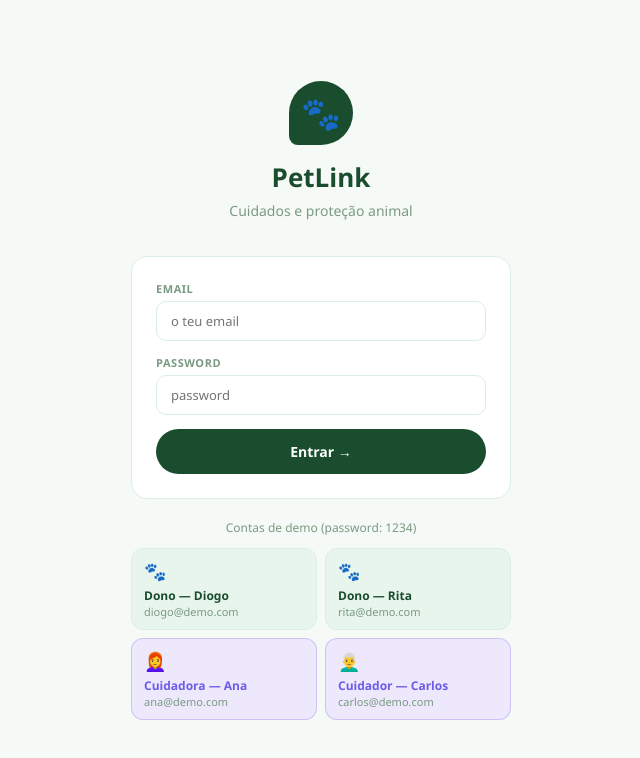
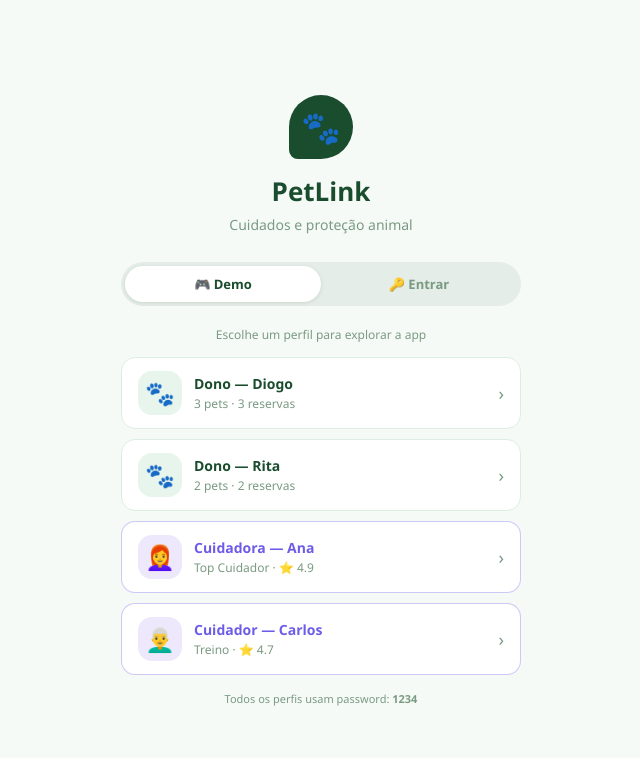
Before and after one commit to Dee-Tee11/PetLink, a React (Vite) app in the folder files/: page / in a window 1280 px wide. Shown: the top 758 px of the page, without its empty margins (319-959 px from the left). Built offline with nearby package versions, Linux system fonts and the light colour scheme.

Commit message:
feat: implement initial Login and Alerts screens with design tokens and demo authentication

```diff
--- a/files/src/App.jsx
+++ b/files/src/App.jsx
@@ -52,6 +52,7 @@ function LoginScreen({ onLogin }) {
   const [password, setPassword] = useState("");
   const [error, setError]       = useState("");
   const [loading, setLoading]   = useState(false);
+  const [mode, setMode]         = useState("demo"); // "demo" | "login"
 
   const handle = (em, pw="1234") => {
     setLoading(true); setError("");
@@ -62,25 +63,57 @@ function LoginScreen({ onLogin }) {
   };
 
   const demos = [
-    { label:"Dono — Diogo",    email:"diogo@demo.com",  role:"dono",     emoji:"🐾" },
-    { label:"Dono — Rita",     email:"rita@demo.com",   role:"dono",     emoji:"🐾" },
-    { label:"Cuidadora — Ana", email:"ana@demo.com",    role:"cuidador", emoji:"👩‍🦰" },
-    { label:"Cuidador — Carlos",email:"carlos@demo.com",role:"cuidador", emoji:"👨‍🦳" },
+    { label:"Dono — Diogo",      email:"diogo@demo.com",  role:"dono",     emoji:"🐾", desc:"3 pets · 3 reservas" },
+    { label:"Dono — Rita",       email:"rita@demo.com",   role:"dono",     emoji:"🐾", desc:"2 pets · 2 reservas" },
+    { label:"Cuidadora — Ana",   email:"ana@demo.com",    role:"cuidador", emoji:"👩‍🦰", desc:"Top Cuidador · ⭐ 4.9" },
+    { label:"Cuidador — Carlos", email:"carlos@demo.com", role:"cuidador", emoji:"👨‍🦳", desc:"Treino · ⭐ 4.7" },
   ];
 
   return (
     <div style={{ minHeight:"100dvh", display:"flex", flexDirection:"column", alignItems:"center", justifyContent:"center", background:C.cream, padding:24, fontFamily:"'Segoe UI',system-ui,sans-serif" }}>
-      <div style={{ width:"100%", maxWidth:380 }}>
-        <div style={{ textAlign:"center", marginBottom:36 }}>
+      <div style={{ width:"100%", maxWidth:400 }}>
+
+        {/* Logo */}
+        <div style={{ textAlign:"center", marginBottom:28 }}>
           <div style={{ width:64, height:64, borderRadius:"50% 50% 50% 14%", background:C.forest, display:"flex", alignItems:"center", justifyContent:"center", fontSize:32, margin:"0 auto 14px" }}>🐾</div>
           <h1 style={{ margin:0, fontSize:26, fontWeight:800, color:C.forest }}>PetLink</h1>
           <p style={{ color:C.muted, fontSize:14, margin:"6px 0 0" }}>Cuidados e proteção animal</p>
         </div>
 
+        {/* Toggle Demo / Entrar */}
+        <div style={{ display:"flex", background:"#e4ede7", borderRadius:100, padding:4, marginBottom:20 }}>
+          {[["demo","🎮 Demo"],["login","🔑 Entrar"]].map(([m,l])=>(
+            <button key={m} onClick={()=>{ setMode(m); setError(""); }} style={{ flex:1, background:mode===m?C.white:"transparent", border:"none", borderRadius:100, padding:"9px 0", fontWeight:700, fontSize:13, color:mode===m?C.forest:C.muted, cursor:"pointer", fontFamily:"inherit", boxShadow:mode===m?"0 1px 4px rgba(0,0,0,.10)":"none", transition:"all .18s" }}>{l}</button>
+          ))}
+        </div>
+
+        {/* DEMO MODE */}
+        {mode==="demo" && (
+          <div style={{ display:"flex", flexDirection:"column", gap:10 }}>
+            <p style={{ textAlign:"center", color:C.muted, fontSize:12, margin:"0 0 4px" }}>Escolhe um perfil para explorar a app</p>
+            {demos.map((d,i)=>(
+              <button key={i} onClick={()=>handle(d.email)}
+                style={{ background:C.white, border:`1.5px solid ${d.role==="dono"?C.border:C.purple+"55"}`, borderRadius:14, padding:"13px 16px", cursor:"pointer", fontFamily:"inherit", textAlign:"left", display:"flex", alignItems:"center", gap:12, transition:"box-shadow .15s" }}
+                onMouseEnter={e=>e.currentTarget.style.boxShadow="0 2px 12px rgba(0,0,0,.09)"}
+                onMouseLeave={e=>e.currentTarget.style.boxShadow="none"}>
+                <div style={{ width:44, height:44, borderRadius:14, background:d.role==="dono"?C.pale:C.purpleBg, display:"flex", alignItems:"center", justifyContent:"center", fontSize:24, flexShrink:0 }}>{d.emoji}</div>
+                <div style={{ flex:1 }}>
+                  <div style={{ fontWeight:700, fontSize:14, color:d.role==="dono"?C.forest:C.purple }}>{d.label}</div>
+                  <div style={{ fontSize:12, color:C.muted, marginTop:2 }}>{d.desc}</div>
+                </div>
+                <span style={{ color:C.muted, fontSize:18 }}>›</span>
+              </button>
+            ))}
+            <p style={{ textAlign:"center", color:C.muted, fontSize:11, marginTop:6 }}>Todos os perfis usam password: <b>1234</b></p>
+          </div>
+        )}
+
+        {/* LOGIN MODE */}
+        {mode==="login" && (
           <div style={{ ...card, padding:24, display:"flex", flexDirection:"column", gap:14 }}>
             <div>
               <label style={LBL}>Email</label>
-            <input style={INPUT} type="email" placeholder="o teu email" value={email} onChange={e=>setEmail(e.target.value)} onKeyDown={e=>e.key==="Enter"&&handle(email,password)}/>
+              <input style={INPUT} type="email" placeholder="o teu email" value={email} onChange={e=>setEmail(e.target.value)} onKeyDown={e=>e.key==="Enter"&&handle(email,password)} autoFocus/>
             </div>
             <div>
               <label style={LBL}>Password</label>
@@ -91,19 +124,8 @@ function LoginScreen({ onLogin }) {
               {loading?"A entrar...":"Entrar →"}
             </button>
           </div>
+        )}
 
-        <div style={{ marginTop:20 }}>
-          <p style={{ textAlign:"center", color:C.muted, fontSize:12, marginBottom:12 }}>Contas de demo (password: 1234)</p>
-          <div style={{ display:"grid", gridTemplateColumns:"1fr 1fr", gap:8 }}>
-            {demos.map((d,i)=>(
-              <button key={i} onClick={()=>handle(d.email)} style={{ background:d.role==="dono"?C.pale:C.purpleBg, border:`1px solid ${d.role==="dono"?C.border:C.purple+"44"}`, borderRadius:12, padding:"10px 12px", cursor:"pointer", fontFamily:"inherit", textAlign:"left" }}>
-                <div style={{ fontSize:18, marginBottom:4 }}>{d.emoji}</div>
-                <div style={{ fontWeight:700, fontSize:12, color:d.role==="dono"?C.forest:C.purple }}>{d.label}</div>
-                <div style={{ fontSize:11, color:C.muted }}>{d.email}</div>
-              </button>
-            ))}
-          </div>
-        </div>
       </div>
     </div>
   );
@@ -334,7 +356,6 @@ function CaregiversScreen({ user, ownerPets, bookings, setBookings }) {
         </div>
       )}
 
-      {/* BOOKING FORM */}
       {showBook ? (
         bookDone ? (
           <div style={{ ...card, textAlign:"center", padding:40, background:"#e8f5ec", border:`2px solid ${C.mint}` }}>
@@ -449,8 +470,6 @@ function DonoBookingsScreen({ user, bookings, setBookings }) {
                     <Badge color={STATUS_COLORS[b.status]?.[0]} bg={STATUS_COLORS[b.status]?.[1]}>{b.status}</Badge>
                   </div>
                 </div>
-
-                {/* Quote details for dono to review */}
                 {status==="orçamento_enviado" && b.quote_price && (
                   <>
                     <div style={{ background:"#ede8fc", borderRadius:12, padding:14, marginBottom:12, border:"1px solid #c8b8f8" }}>
@@ -603,7 +622,7 @@ function CuidadorDashboard({ user, profile, bookings, setTab }) {
 }
 
 /* ─────────────────────────────────────────────
-   CUIDADOR: AGENDA (confirmed/active only)
+   CUIDADOR: AGENDA
 ───────────────────────────────────────────── */
 function CuidadorAgenda({ user, bookings, setBookings }) {
   const mine = bookings.filter(b => b.caregiver_id===user.id && ["confirmado","a decorrer"].includes(b.status));
@@ -655,10 +674,10 @@ function CuidadorAgenda({ user, bookings, setBookings }) {
 }
 
 /* ─────────────────────────────────────────────
-   CUIDADOR: PEDIDOS (quote flow)
+   CUIDADOR: PEDIDOS
 ───────────────────────────────────────────── */
 function CuidadorPedidos({ user, bookings, setBookings }) {
-  const [quoteOpen, setQuoteOpen] = useState(null); // booking id
+  const [quoteOpen, setQuoteOpen] = useState(null);
   const [qForm, setQForm]         = useState({ price:"", notes:"", visit_date:"", visit_time:"" });
 
   const mine = bookings.filter(b => b.caregiver_id===user.id && ["pendente","orçamento_enviado","rejeitado"].includes(b.status));
@@ -683,14 +702,12 @@ function CuidadorPedidos({ user, bookings, setBookings }) {
         <h2 style={{ margin:0, fontSize:20, fontWeight:800 }}>📩 Pedidos</h2>
         <p style={{ color:C.muted, fontSize:13, margin:"4px 0 0" }}>Analisa cada pedido e envia um orçamento ao dono</p>
       </div>
-
       {mine.length===0 && (
         <div style={{ ...card, textAlign:"center", padding:40, color:C.muted }}>
           <div style={{ fontSize:40, marginBottom:12 }}>📭</div>
           <div style={{ fontWeight:600 }}>Sem pedidos de momento</div>
         </div>
       )}
-
       {["pendente","orçamento_enviado","rejeitado"].map(status => {
         const list = mine.filter(b => b.status===status);
         if (!list.length) return null;
@@ -704,7 +721,6 @@ function CuidadorPedidos({ user, bookings, setBookings }) {
               const isOpen = quoteOpen===b.id;
               return (
                 <div key={b.id} style={{ ...card, marginBottom:10, border: status==="pendente" ? `2px solid ${C.mint}` : `1px solid ${C.border}` }}>
-                  {/* header */}
                   <div style={{ display:"flex", alignItems:"center", gap:10, marginBottom:12 }}>
                     <div style={{ width:42,height:42,borderRadius:"50%",background:`linear-gradient(135deg,${C.mint},${C.moss})`,display:"flex",alignItems:"center",justifyContent:"center",fontSize:20,flexShrink:0 }}>{owner?.avatar}</div>
                     <div style={{ flex:1 }}>
@@ -713,8 +729,6 @@ function CuidadorPedidos({ user, bookings, setBookings }) {
                     </div>
                     <Badge color={STATUS_COLORS[b.status]?.[0]} bg={STATUS_COLORS[b.status]?.[1]}>{b.status}</Badge>
                   </div>
-
-                  {/* request details */}
                   <div style={{ background:C.pale, borderRadius:12, padding:12, marginBottom:10 }}>
                     <div style={{ fontSize:11, color:C.muted, fontWeight:700, textTransform:"uppercase", marginBottom:8 }}>Pedido do dono</div>
                     <div style={{ display:"grid", gridTemplateColumns:"1fr 1fr", gap:6 }}>
@@ -724,8 +738,6 @@ function CuidadorPedidos({ user, bookings, setBookings }) {
                     </div>
                     {b.notes && <div style={{ marginTop:8, fontSize:13, color:C.muted, fontStyle:"italic" }}>📝 "{b.notes}"</div>}
                   </div>
-
-                  {/* sent quote summary */}
                   {b.quote_price && (
                     <div style={{ background:"#ede8fc", borderRadius:12, padding:12, marginBottom:10, border:"1px solid #c8b8f8" }}>
                       <div style={{ fontSize:11, color:C.purple, fontWeight:700, textTransform:"uppercase", marginBottom:8 }}>Orçamento enviado</div>
@@ -737,29 +749,15 @@ function CuidadorPedidos({ user, bookings, setBookings }) {
                       {b.quote_notes && <div style={{ marginTop:8, fontSize:13, color:"#6c5ce7", fontStyle:"italic" }}>📝 "{b.quote_notes}"</div>}
                     </div>
                   )}
-
-                  {/* QUOTE FORM */}
                   {status==="pendente" && (
                     isOpen ? (
                       <div style={{ display:"flex", flexDirection:"column", gap:10 }}>
                         <div style={{ fontSize:13, fontWeight:700, color:C.forest }}>💶 Enviar orçamento</div>
                         <div style={{ display:"grid", gridTemplateColumns:"1fr 1fr", gap:10 }}>
-                          <div>
-                            <label style={LBL}>Valor (€) *</label>
-                            <input style={INPUT} type="number" placeholder="ex: 25" value={qForm.price} onChange={e=>setQForm(f=>({...f,price:e.target.value}))}/>
-                          </div>
-                          <div>
-                            <label style={LBL}>Data confirmada</label>
-                            <input style={INPUT} type="date" value={qForm.visit_date} onChange={e=>setQForm(f=>({...f,visit_date:e.target.value}))}/>
-                          </div>
-                          <div>
-                            <label style={LBL}>Hora confirmada</label>
-                            <input style={INPUT} type="time" value={qForm.visit_time} onChange={e=>setQForm(f=>({...f,visit_time:e.target.value}))}/>
-                          </div>
-                          <div>
-                            <label style={LBL}>Notas ao dono</label>
-                            <input style={INPUT} placeholder="ex: Trazer ração" value={qForm.notes} onChange={e=>setQForm(f=>({...f,notes:e.target.value}))}/>
-                          </div>
+                          <div><label style={LBL}>Valor (€) *</label><input style={INPUT} type="number" placeholder="ex: 25" value={qForm.price} onChange={e=>setQForm(f=>({...f,price:e.target.value}))}/></div>
+                          <div><label style={LBL}>Data confirmada</label><input style={INPUT} type="date" value={qForm.visit_date} onChange={e=>setQForm(f=>({...f,visit_date:e.target.value}))}/></div>
+                          <div><label style={LBL}>Hora confirmada</label><input style={INPUT} type="time" value={qForm.visit_time} onChange={e=>setQForm(f=>({...f,visit_time:e.target.value}))}/></div>
+                          <div><label style={LBL}>Notas ao dono</label><input style={INPUT} placeholder="ex: Trazer ração" value={qForm.notes} onChange={e=>setQForm(f=>({...f,notes:e.target.value}))}/></div>
                         </div>
                         <div style={{ display:"flex", gap:8 }}>
                           <button onClick={()=>sendQuote(b)} style={{ ...iBtn(true), flex:1, textAlign:"center", padding:"11px 0", opacity:!qForm.price?.5:1 }}>📤 Enviar orçamento</button>
@@ -774,7 +772,6 @@ function CuidadorPedidos({ user, bookings, setBookings }) {
                       </div>
                     )
                   )}
-
                   {status==="orçamento_enviado" && (
                     <div style={{ display:"flex", alignItems:"center", gap:8, background:"#f8f7ff", borderRadius:10, padding:"10px 14px", fontSize:13, color:C.purple }}>
                       <span>⏳</span> A aguardar confirmação do dono...
@@ -887,7 +884,7 @@ export default function App() {
         <span style={{ fontWeight:800,fontSize:18,color:C.forest }}>PetLink</span>
       </div>
       <div style={{ marginBottom:8,padding:"4px 12px" }}>
-        <span style={{ fontSize:10,fontWeight:700,color:C.muted,textTransform:"uppercase",letterSpacing:".08em",background:isDono?C.pale:C.purpleBg,color:isDono?C.forest:C.purple,borderRadius:100,padding:"3px 10px" }}>{isDono?"🐾 Dono":"🤝 Cuidador"}</span>
+        <span style={{ fontSize:10,fontWeight:700,textTransform:"uppercase",letterSpacing:".08em",background:isDono?C.pale:C.purpleBg,color:isDono?C.forest:C.purple,borderRadius:100,padding:"3px 10px" }}>{isDono?"🐾 Dono":"🤝 Cuidador"}</span>
       </div>
       {TABS.map(t=>(
         <button key={t.id} onClick={()=>setTab(t.id)} style={{ display:"flex",alignItems:"center",gap:10,padding:"10px 12px",borderRadius:12,background:tab===t.id?C.pale:"transparent",color:tab===t.id?C.forest:"#6a8a72",border:"none",fontWeight:tab===t.id?700:500,fontSize:14,cursor:"pointer",fontFamily:"inherit",textAlign:"left",width:"100%" }}>
```
Lines whose indentation alone changed are shown as unchanged.
